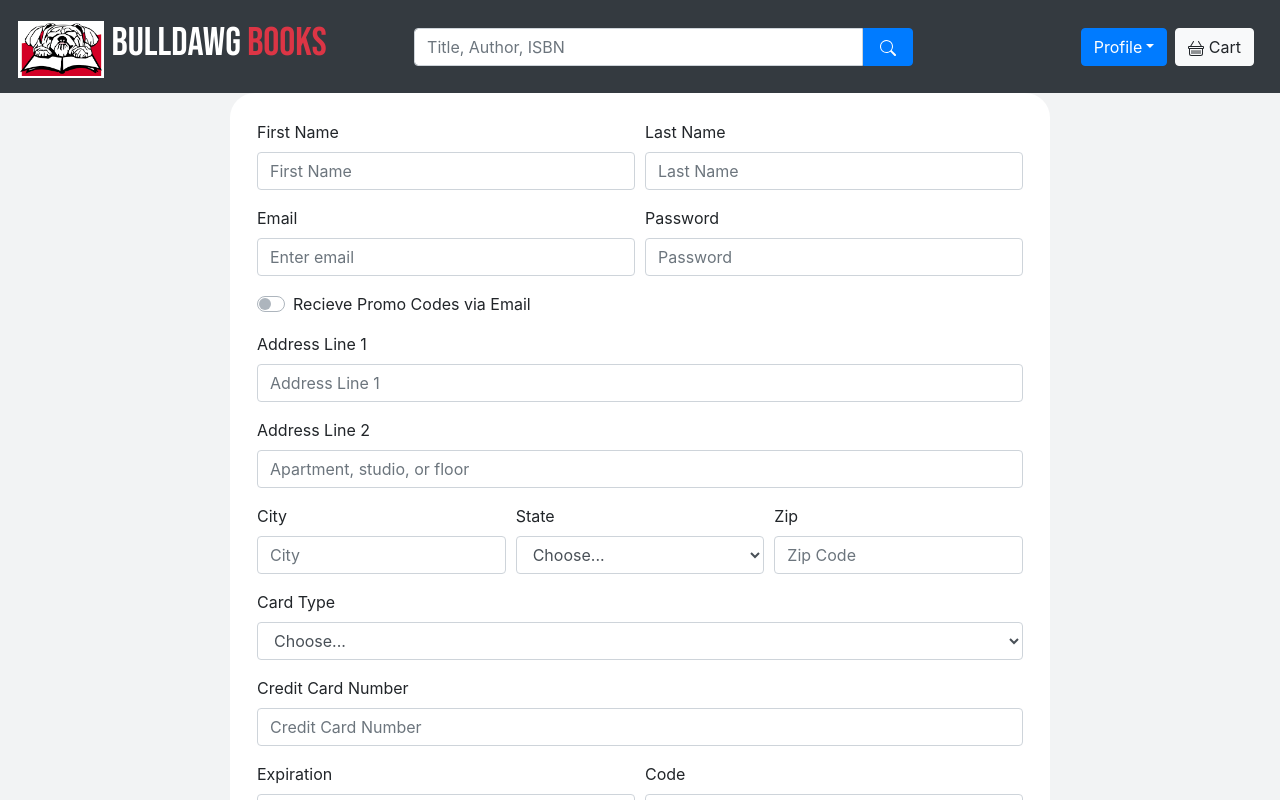
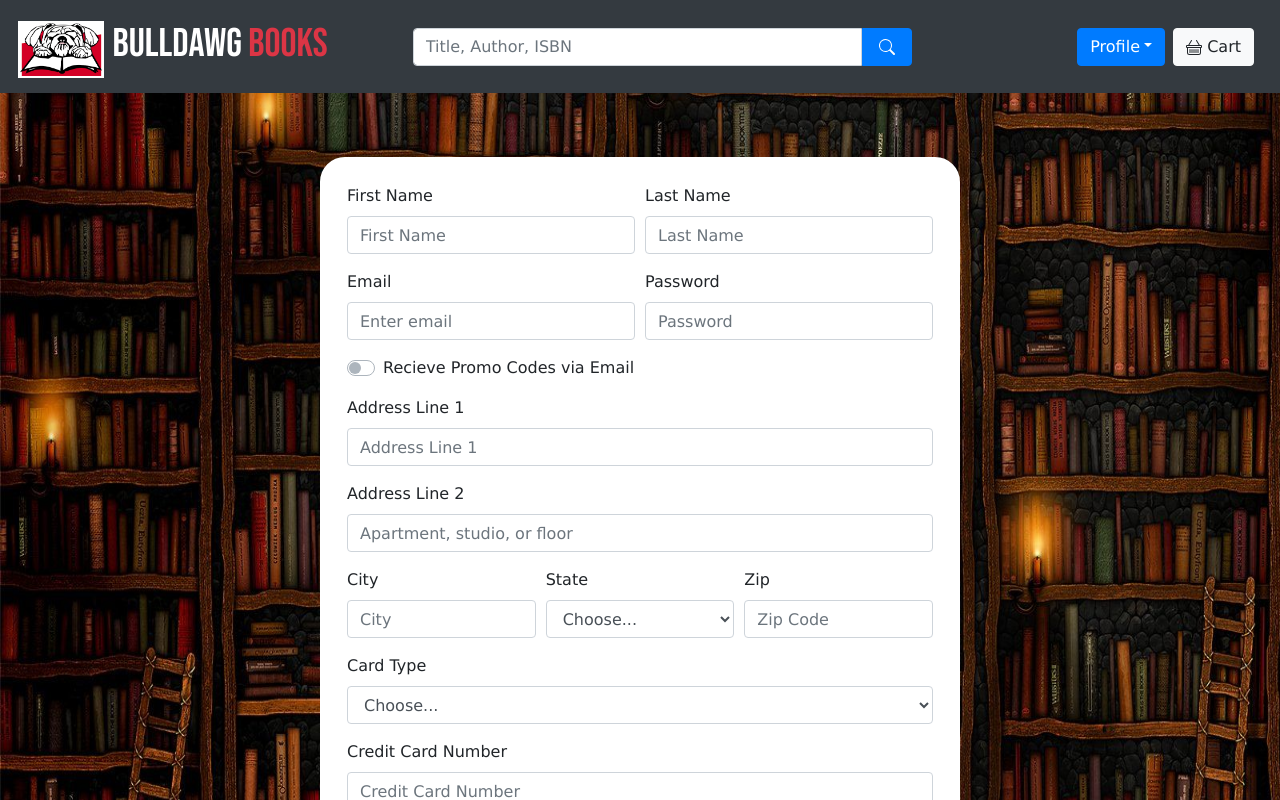
Before and after one commit to hunterwilkins2/bulldog-books, a React (Create React App) app: page /register in a window 1280 px wide. Shown: the top 800 px of the page. Built offline with nearby package versions, Linux system fonts and the light colour scheme.

Commit message:
Added style sheet for the register page

```diff
--- a/src/components/Register.js
+++ b/src/components/Register.js
@@ -6,15 +6,16 @@ import { Formik, ErrorMessage} from 'formik'
 import * as yup from 'yup'
 
 import StoreNavbar from './StoreNavbar'
+import './styles/Background.css'
 import './styles/Register.css'
 
 function Register(){
 
-    const formStyle = {
-        border:'2px solid #ffffff',
-        background: '#ffffff',
-        borderRadius: '25px'
-    }
+    // const formStyle = {
+    //     border:'2px solid #ffffff',
+    //     background: '#ffffff',
+    //     borderRadius: '25px'
+    // }
 
     const validationSchema = yup.object().shape({
         firstName: yup.string()
@@ -97,7 +98,7 @@ function Register(){
         ['expiration', 'cardNumber']
     ])
     return(
-        <>
+        <div id = "background">
             <StoreNavbar/>
             <Formik
                 initialValues={{
@@ -134,8 +135,8 @@ function Register(){
                     dirty,
                     isValid
                 }) => (
-                    <div style={{display: 'flex', justifyContent: 'center', maxWidth: '100vw'}}>
-                        <Form className="register-form" style={formStyle} onSubmit={handleSubmit}>
+                    <div className = "mx-auto" id = "main-cont-register" >
+                        <Form id="register-form" onSubmit={handleSubmit}>
                             <Form.Row>
                                 <Form.Group as={Col} controlId="formFirstName">
                                     <Form.Label>First Name</Form.Label>
@@ -392,7 +393,7 @@ function Register(){
                         </Form>
                     </div>
                 )}</Formik>
-        </>
+        </div>
     )
 }
 
--- a/src/components/styles/Background.css
+++ b/src/components/styles/Background.css
@@ -4,7 +4,7 @@
         background-image: url('../images/books_background.jpg');
         background-repeat: no-repeat;
         background-attachment: fixed;
-        background-size: 100% 100%;
+        background-size: 120% 120%;
         min-height: 100vh;
         min-width: 100vw;
 
--- a/src/components/styles/Register.css
+++ b/src/components/styles/Register.css
@@ -1,3 +1,14 @@
-.register-form{
+
+
+#main-cont-register {
+  max-width: 50vw;
+  margin-top: 5%;
+  padding-bottom: 5%;
+}
+
+#register-form{
     padding: 25px;
+    border: 2px solid #ffffff;
+    background: #ffffff;
+    border-radius: 25px;
   }
```
